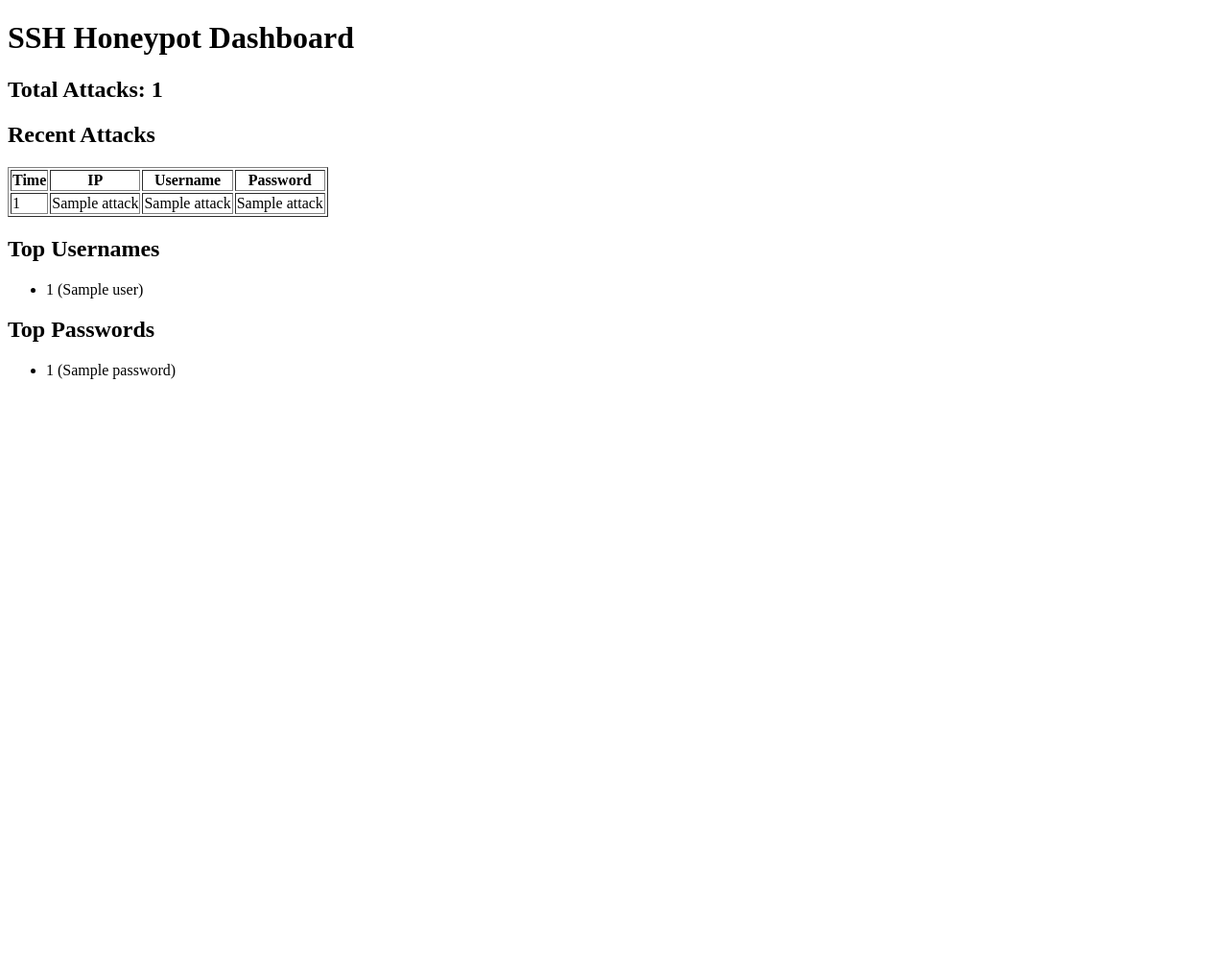
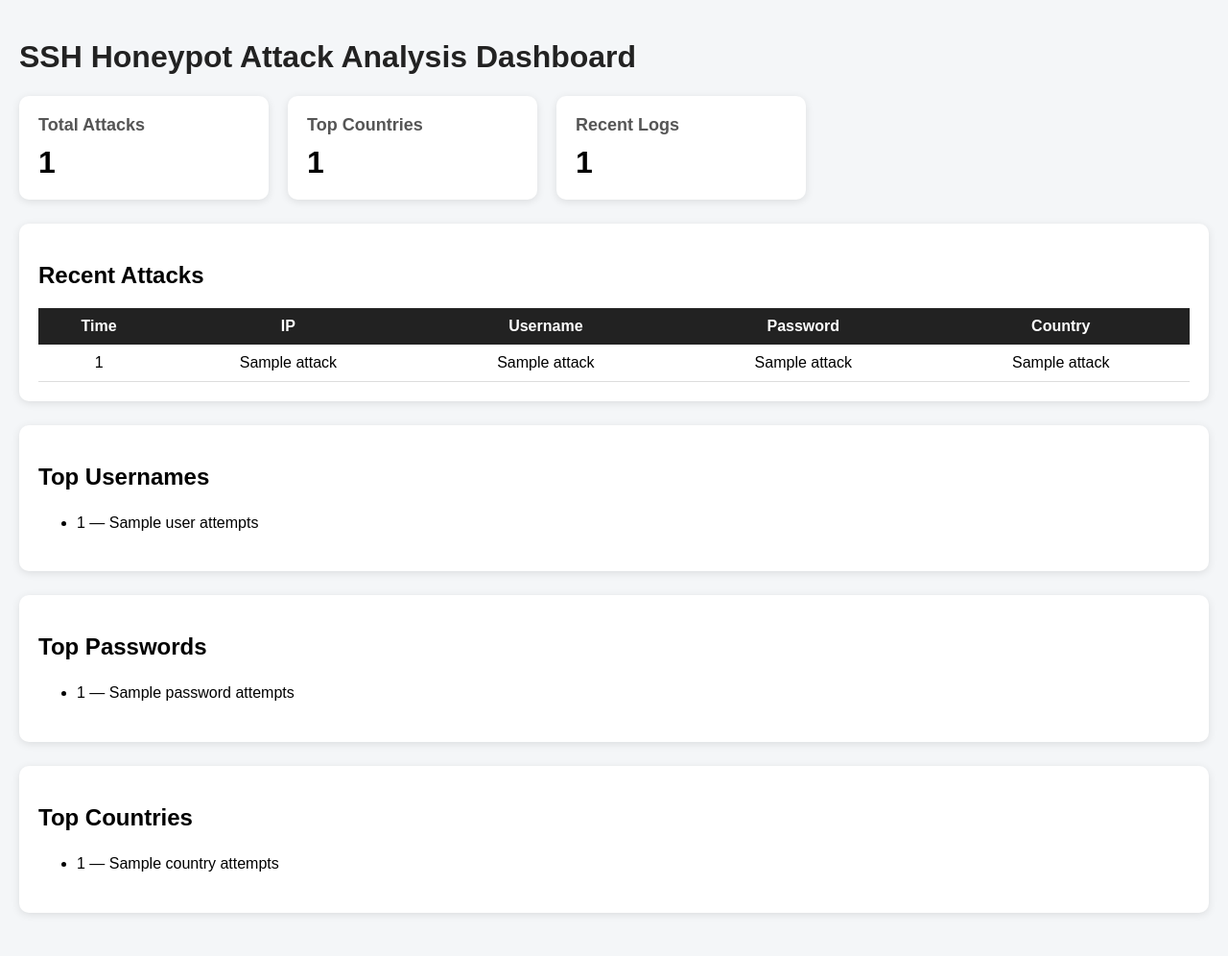
Before and after one commit to SeherBalibay/ssh-honeypot-attack-analysis, a Flask app: template dashboard/templates/index.html in a window 1280 px wide. Shown: the whole page at 96% size. Before the commit the page ends 395 px from the top, so only its background shows below. Run offline with Flask 3, Linux system fonts and the light colour scheme; the template is opened without the code that fills it: most values are stand-ins (such as "Sample title", 1, 10 or a date in 2020).

Commit message:
Improved dashboard user interface

```diff
--- a/dashboard/templates/index.html
+++ b/dashboard/templates/index.html
@@ -2,22 +2,106 @@
 <html>
 <head>
     <title>SSH Honeypot Dashboard</title>
+    <style>
+        body {
+            font-family: Arial, sans-serif;
+            background-color: #f4f6f8;
+            margin: 0;
+            padding: 20px;
+        }
+
+        h1 {
+            color: #222;
+        }
+
+        .cards {
+            display: flex;
+            gap: 20px;
+            margin-bottom: 25px;
+        }
+
+        .card {
+            background-color: white;
+            padding: 20px;
+            border-radius: 10px;
+            width: 220px;
+            box-shadow: 0 2px 8px rgba(0,0,0,0.1);
+        }
+
+        .card h2 {
+            margin: 0;
+            font-size: 18px;
+            color: #555;
+        }
+
+        .card p {
+            font-size: 32px;
+            font-weight: bold;
+            margin: 10px 0 0;
+        }
+
+        .section {
+            background-color: white;
+            padding: 20px;
+            margin-bottom: 25px;
+            border-radius: 10px;
+            box-shadow: 0 2px 8px rgba(0,0,0,0.1);
+        }
+
+        table {
+            width: 100%;
+            border-collapse: collapse;
+        }
+
+        th {
+            background-color: #222;
+            color: white;
+            padding: 10px;
+        }
+
+        td {
+            padding: 10px;
+            border-bottom: 1px solid #ddd;
+            text-align: center;
+        }
+
+        ul {
+            line-height: 1.8;
+        }
+    </style>
 </head>
 
 <body>
 
-    <h1>SSH Honeypot Dashboard</h1>
+    <h1>SSH Honeypot Attack Analysis Dashboard</h1>
 
-    <h2>Total Attacks: {{ total_attacks }}</h2>
+    <div class="cards">
+        <div class="card">
+            <h2>Total Attacks</h2>
+            <p>{{ total_attacks }}</p>
+        </div>
 
+        <div class="card">
+            <h2>Top Countries</h2>
+            <p>{{ top_countries|length }}</p>
+        </div>
+
+        <div class="card">
+            <h2>Recent Logs</h2>
+            <p>{{ attacks|length }}</p>
+        </div>
+    </div>
+
+    <div class="section">
         <h2>Recent Attacks</h2>
 
-    <table border="1">
+        <table>
             <tr>
                 <th>Time</th>
                 <th>IP</th>
                 <th>Username</th>
                 <th>Password</th>
+                <th>Country</th>
             </tr>
 
             {% for attack in attacks %}
@@ -26,25 +110,38 @@
                 <td>{{ attack[1] }}</td>
                 <td>{{ attack[2] }}</td>
                 <td>{{ attack[3] }}</td>
+                <td>{{ attack[4] }}</td>
             </tr>
             {% endfor %}
         </table>
+    </div>
 
+    <div class="section">
         <h2>Top Usernames</h2>
-
         <ul>
             {% for user in top_usernames %}
-        <li>{{ user[0] }} ({{ user[1] }})</li>
+            <li>{{ user[0] }} — {{ user[1] }} attempts</li>
             {% endfor %}
         </ul>
+    </div>
 
+    <div class="section">
         <h2>Top Passwords</h2>
-
         <ul>
             {% for password in top_passwords %}
-        <li>{{ password[0] }} ({{ password[1] }})</li>
+            <li>{{ password[0] }} — {{ password[1] }} attempts</li>
             {% endfor %}
         </ul>
+    </div>
+
+    <div class="section">
+        <h2>Top Countries</h2>
+        <ul>
+            {% for country in top_countries %}
+            <li>{{ country[0] }} — {{ country[1] }} attempts</li>
+            {% endfor %}
+        </ul>
+    </div>
 
 </body>
 </html>
```
Lines whose indentation alone changed are shown as unchanged.
